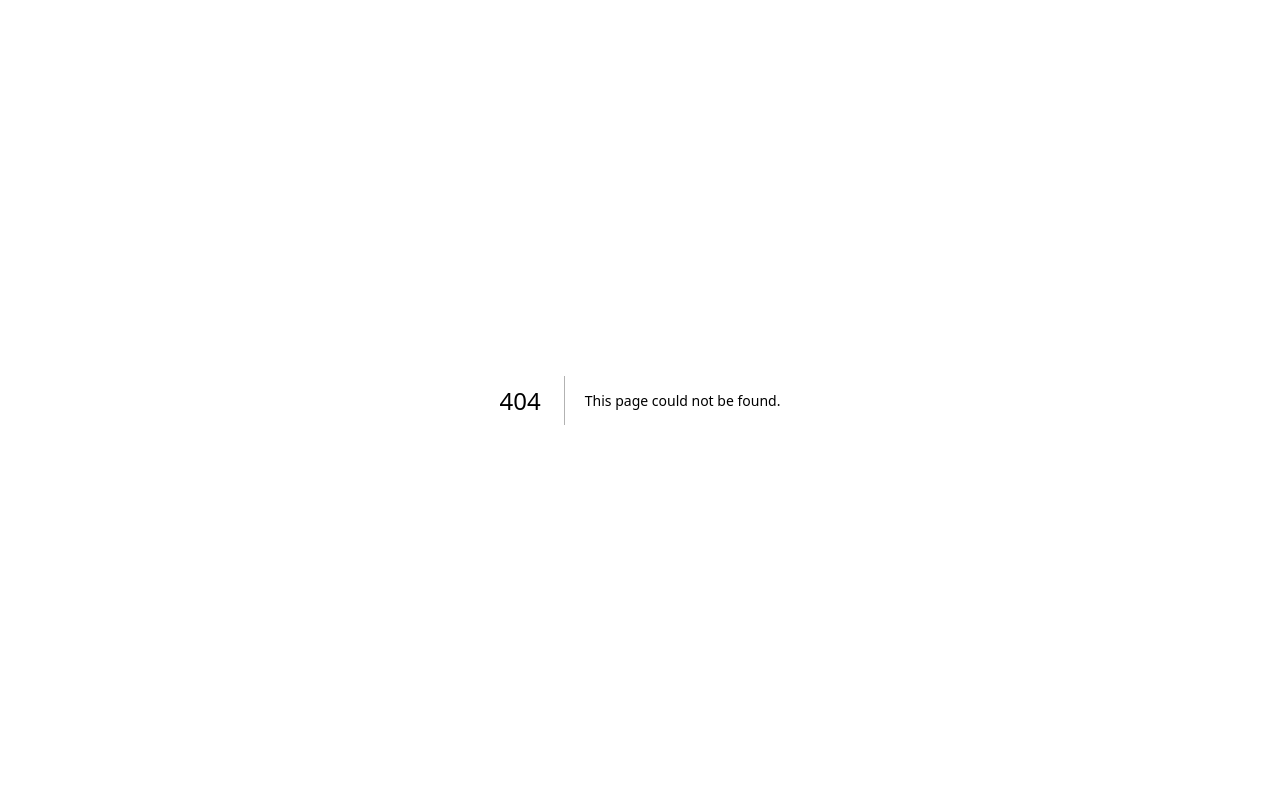
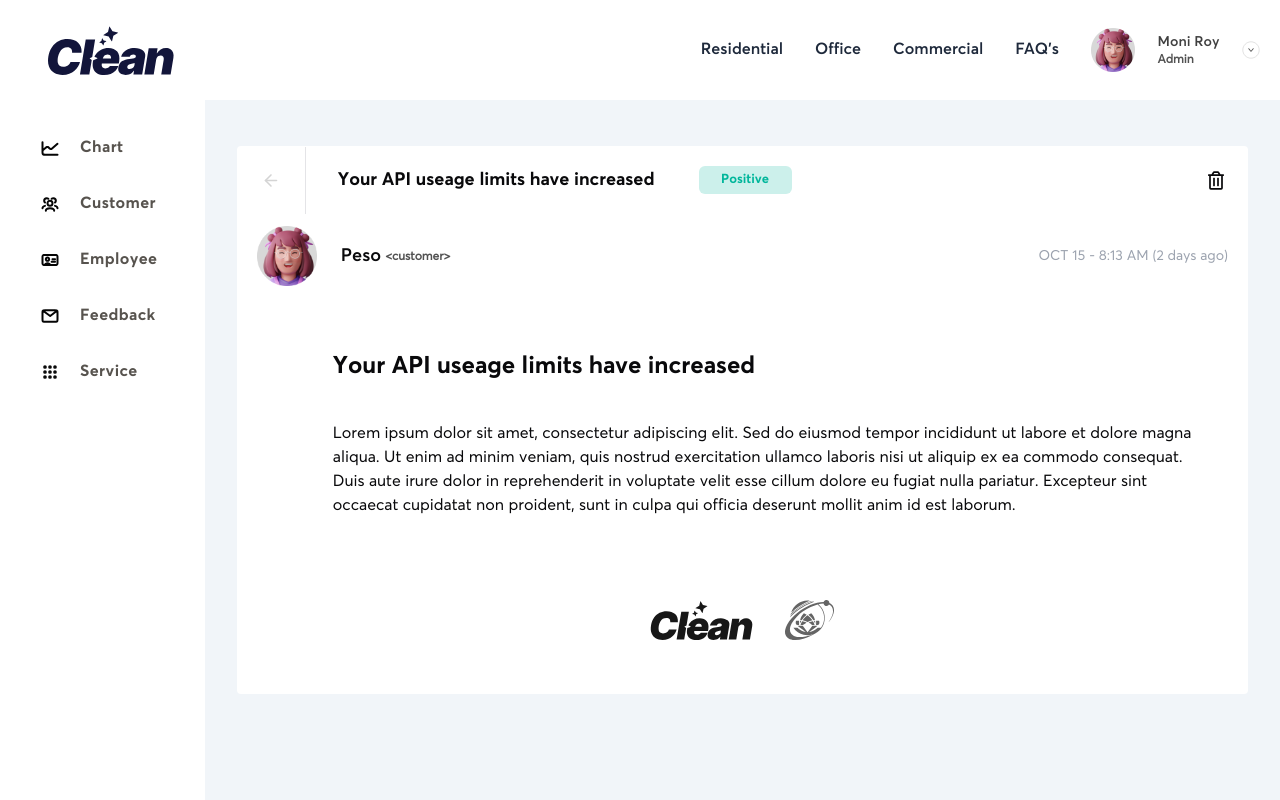
Before and after one commit to bichsonnhat/CleaningService, a Next.js app: page /dashboard/feedback/1 in a window 1280 px wide. Before the commit this address had no page. Shown: the top 800 px of the page. Built offline with nearby package versions, Linux system fonts and the light colour scheme.

Commit message:
feat: add feedback detail ui

```diff
--- /dev/null
+++ b/src/app/(dashboard)/(routes)/dashboard/feedback/[id]/page.tsx
@@ -0,0 +1,100 @@
+import React from 'react'
+import { FaRegTrashAlt } from "react-icons/fa";
+import { GoArrowLeft } from "react-icons/go";
+import { LuArrowLeft } from "react-icons/lu";
+import Image from 'next/image';
+
+
+const FeedbackDetail = () => {
+
+    const logo = [
+
+        {
+            logo: '/images/Dashboard/Feedback/Clean.svg'
+        },
+        {
+            logo: '/images/About/UIT.svg'
+        }
+    ]
+
+    return (
+        <div className="flex flex-col justify-center mt-3.5 w-full bg-white rounded max-md:px-5 max-md:max-w-full">
+            <div className="flex flex-col w-full rounded max-md:max-w-full pb-6">
+                {/* Begin Title */}
+                <div className='flex flex-row items-center justify-between'>
+                    <div className='flex flex-row items-center justify-start'>
+                        <button className='h-full p-6 hover:bg-slate-200 border-r-[1px] '>
+                            <LuArrowLeft className='h-[19px] text-neutral-300 text-xl font-bold' />
+                        </button>
+                        <p className='overflow-hidden self-stretch px-3 py-5 w-full ml-5 min-h-[48px] font-Averta-Bold text-lg'> Your API useage limits have increased</p>
+                        <div className={`flex flex-col grow shrink justify-center pl-6 text-xs font-bold text-center whitespace-nowrap w-[125px]`}>
+                            <div className="flex overflow-hidden flex-1 items-center size-full">
+                                <div className="flex flex-col self-stretch my-auto w-[93px]">
+                                    <div className={`flex relative gap-4 justify-between items-start px-4 py-1.5 min-h-[27px] bg-[#ccf0eb] text-[#00b69b] rounded-md`}>
+                                        <div className="z-0 flex-1 shrink my-auto basis-0 font-Averta-Bold text-[13px]">Positive</div>
+                                    </div>
+                                </div>
+                            </div>
+                        </div>
+
+                    </div>
+                    <button className='h-full p-6 hover:bg-slate-200'>
+                        <FaRegTrashAlt className='h-[19px]' />
+                    </button>
+                </div>
+                {/* End Title */}
+
+                {/* Begin Sender info */}
+                <div className='flex flex-row items-center justify-between py-3 px-5'>
+                    <div className='flex flex-row items-center gap-2'>
+                        <Image
+                            src="/images/Dashboard/Header/Avatar.png"
+                            alt="Avatar"
+                            width={44}
+                            height={44}
+                            sizes='100vw'
+                            style={{ width: '60px', height: 'auto' }}
+                        />
+                        <div className='flex flex-row self-stretch items-center mx-4'>
+                            <p className=' font-bold font-Averta-Semibold text-lg mr-1'>Peso</p>
+                            <p className='text-xs font-semibold text-neutral-600 font-Averta-Regular mt-0.5'>{'<customer>'}</p>
+                        </div>
+                    </div>
+
+
+                    <p className=" py-4 font-Averta-Regular text-sm text-gray-400">OCT 15 - 8:13 AM (2 days ago)</p>
+                </div>
+                {/* End Sender info */}
+
+
+                {/* Begin Content */}
+                <div className='flex flex-col w-full h-fit px-16 py-8'>
+                    <p className='overflow-hidden self-stretch px-3 py-5 w-full ml-5 min-h-[48px] font-Averta-Bold text-2xl'> Your API useage limits have increased</p>
+                    <p className='overflow-hidden self-stretch px-3 py-5 w-full ml-5 min-h-[48px] font-Averta-Regular'>Lorem ipsum dolor sit amet, consectetur adipiscing elit. Sed do eiusmod tempor incididunt ut labore et dolore magna aliqua. Ut enim ad minim veniam, quis nostrud exercitation ullamco laboris nisi ut aliquip ex ea commodo consequat. Duis aute irure dolor in reprehenderit in voluptate velit esse cillum dolore eu fugiat nulla pariatur. Excepteur sint occaecat cupidatat non proident, sunt in culpa qui officia deserunt mollit anim id est laborum.</p>
+                </div>
+                {/* End  Content*/}
+
+                {/* Logo */}
+                <div className='flex flex-row items-center justify-center gap-8 w-full h-[100px]'>
+                    {logo.map((items) => (
+                        <div key={items.logo} className='flex items-center justify-center'>
+                            <div className='relative w-full h-[25px] md:h-[30px] lg:h-[40px]'>
+                                <Image
+                                    src={items.logo}
+                                    alt='ClientLogo'
+                                    width={50}
+                                    height={50}
+                                    style={{ height: '40px', width: 'auto' }}
+                                    className='object-contain filter grayscale'
+                                />
+                            </div>
+                        </div>
+                    ))}
+                </div>
+
+            </div>
+        </div>
+    )
+}
+
+export default FeedbackDetail
--- a/src/components/career/Career.tsx
+++ b/src/components/career/Career.tsx
@@ -74,8 +74,10 @@ const Career = () => {
                                         <Image
                                             src={accredition.logo}
                                             alt='ClientLogo'
-                                            fill
-                                            className='object-contain filter grayscale'
+                                            width={40}
+                                            height={40}
+                                            sizes="100vw"
+                                            className='object-contain filter grayscale h[40px]'
                                         />
                                     </div>
                                 </div>
--- a/src/components/feedback/FeedbackRow.tsx
+++ b/src/components/feedback/FeedbackRow.tsx
@@ -12,14 +12,14 @@ interface FeedbackRowProps {
 const FeedbackRow: React.FC<FeedbackRowProps> = ({ name, sentiment, message, date, isEven }) => {
   const bgColor = isEven ? 'bg-white' : 'bg-[#f5f7ff]';
   const sentimentColor = sentiment === 'Positive' ? 'bg-[#ccf0eb] text-[#00b69b]' :
-                         sentiment === 'Negative' ? 'bg-[#fcd7d4] text-[#ef3826]' :
-                         'bg-[#ccd0d9] text-[#2b3641]';
+    sentiment === 'Negative' ? 'bg-[#fcd7d4] text-[#ef3826]' :
+      'bg-[#ccd0d9] text-[#2b3641]';
 
   return (
     <div className={`flex overflow-hidden flex-wrap w-full ${bgColor} bg-opacity-0 min-h-[63px] max-md:max-w-full`}>
       <div className={`flex flex-col grow shrink justify-center pl-6 ${bgColor} border-b border-zinc-600 border-opacity-20 w-[66px]`}>
         <div className="flex overflow-hidden items-center pl-px w-full min-h-[48px]">
-          <Checkbox onPointerEnterCapture={undefined} onPointerLeaveCapture={undefined} crossOrigin={undefined}/>
+          <Checkbox onPointerEnterCapture={undefined} onPointerLeaveCapture={undefined} crossOrigin={undefined} />
         </div>
       </div>
       <div className={`flex flex-col grow shrink justify-center pl-2.5 text-sm font-bold ${bgColor} border-b border-zinc-600 border-opacity-20 text-neutral-800 w-[103px]`}>
```
Also changed, not shown: public/images/Dashboard/Feedback/Clean.svg (added).
